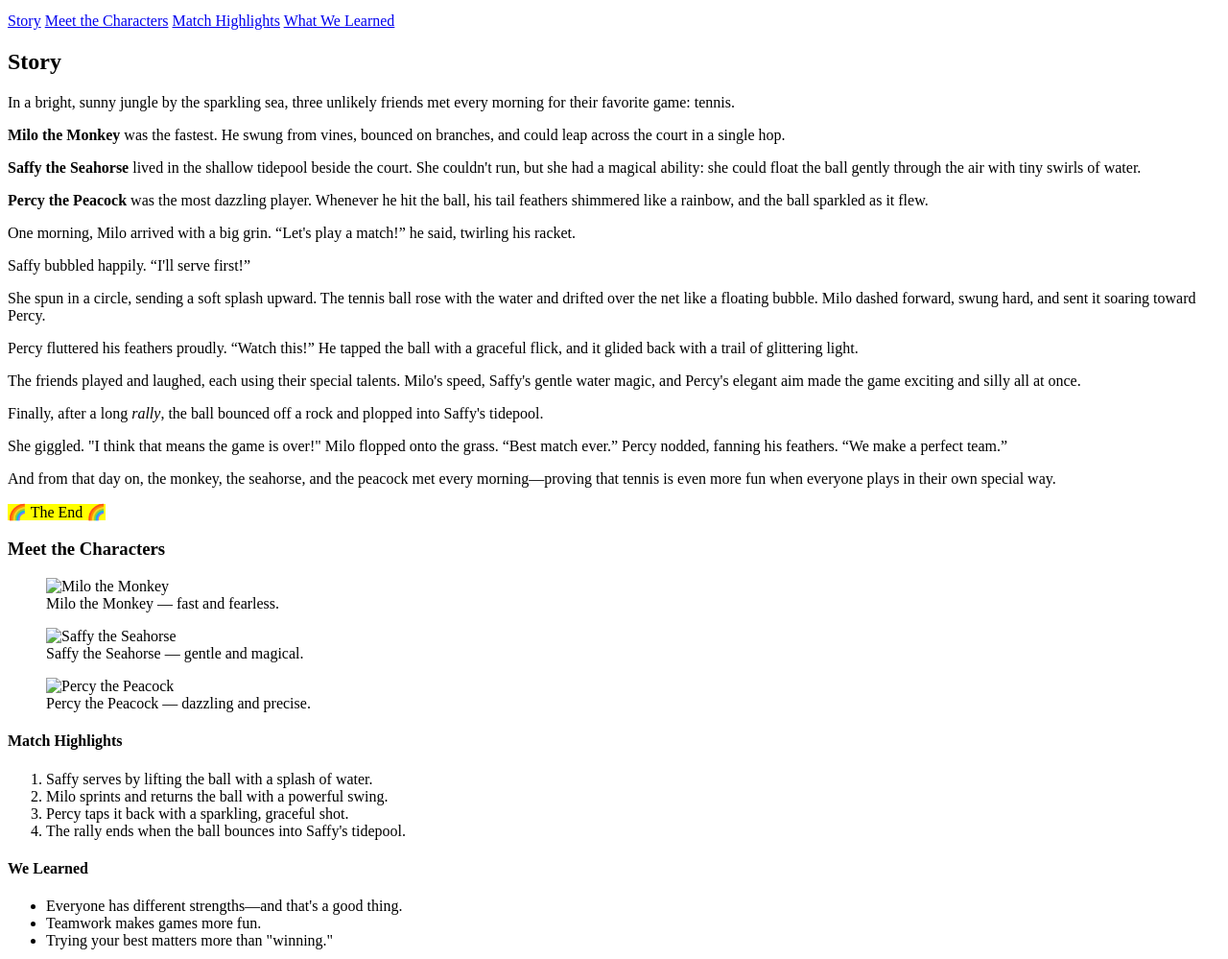
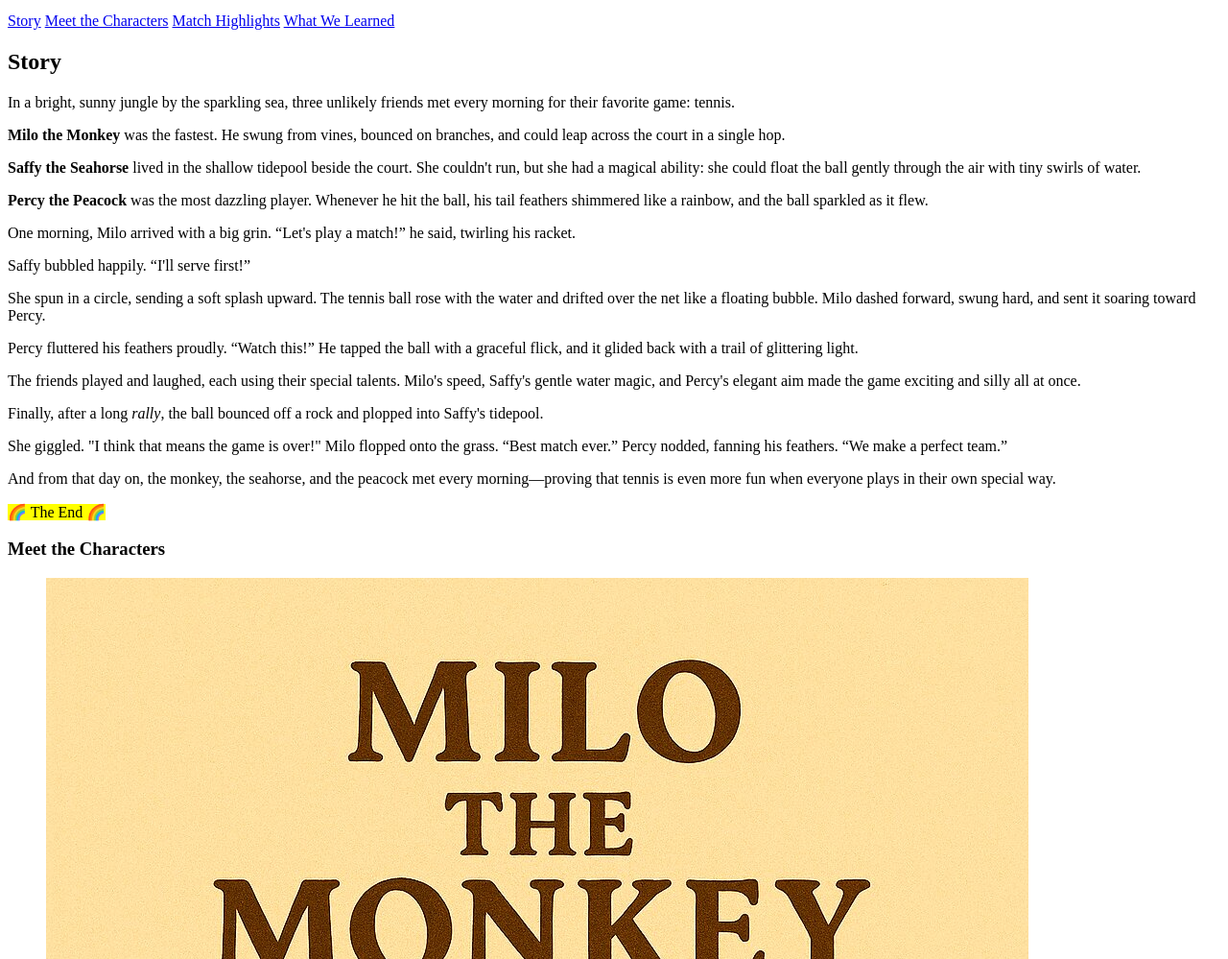
Before and after one commit to smv148/FFSpring26, a plain HTML site: page index.html in a window 1280 px wide. Shown: the part 101-1100 px from the top of the page at 96% size. Drawn offline with Linux system fonts and the light colour scheme.

Commit message:
scr to src

```diff
--- a/index.html
+++ b/index.html
@@ -45,15 +45,15 @@
                 <h3>Meet the Characters</h3>
                 <!--This is the 2nd sub-heading on the website-->
                 <figure>
-                    <img scr="images/milo.jpg" alt="Milo the Monkey">
+                    <img src="images/milo.jpg" alt="Milo the Monkey">
                     <figcaption>Milo the Monkey — fast and fearless.</figcaption>
                 </figure>
                 <figure>
-                    <img scr="images/saffy.jpg" alt="Saffy the Seahorse">
+                    <img src="images/saffy.jpg" alt="Saffy the Seahorse">
                     <figcaption>Saffy the Seahorse — gentle and magical.</figcaption>
                 </figure>
                 <figure>
-                    <img scr="images/percy.jpg" alt="Percy the Peacock">
+                    <img src="images/percy.jpg" alt="Percy the Peacock">
                     <figcaption>Percy the Peacock — dazzling and precise.</figcaption>
                 </figure>
             </section>
```
